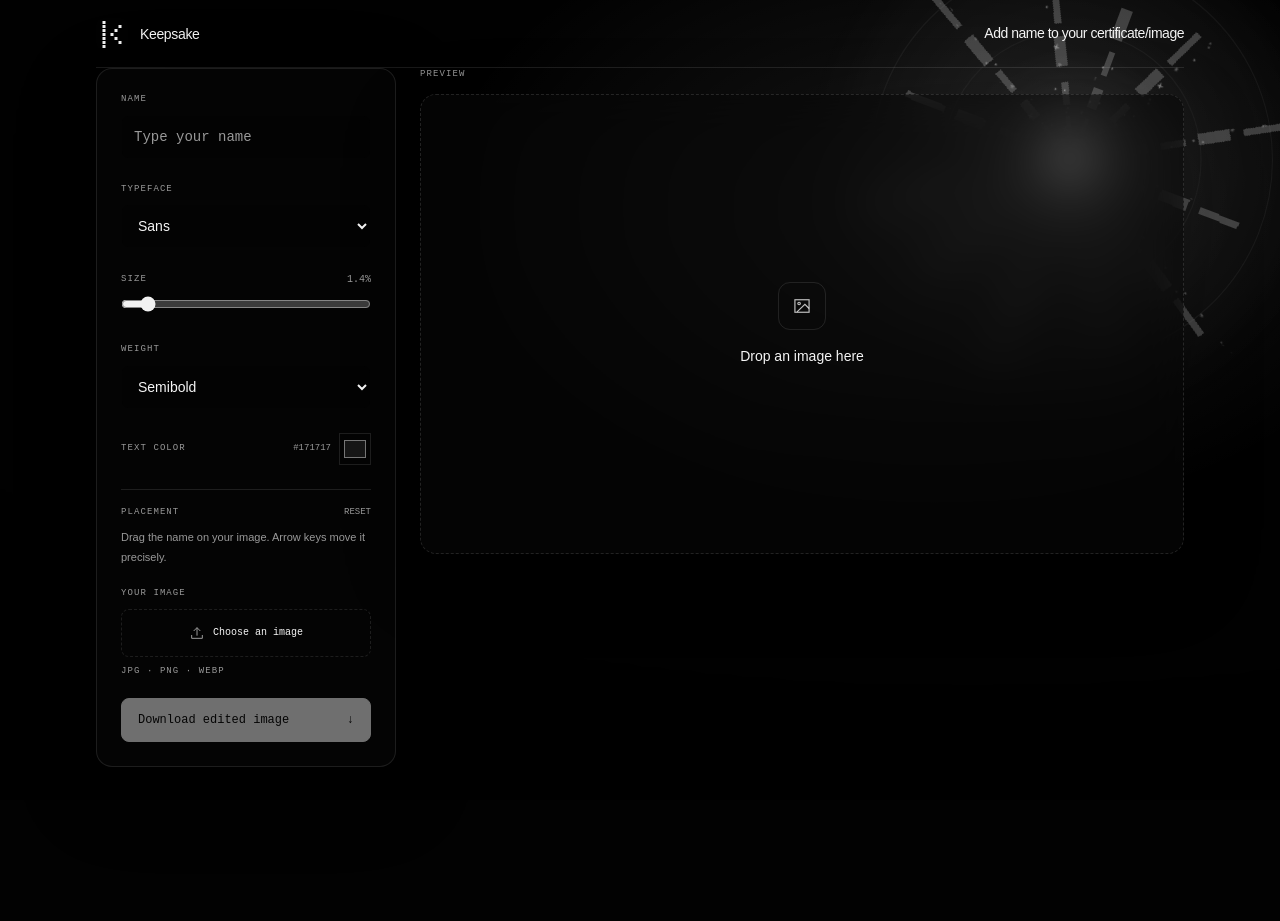
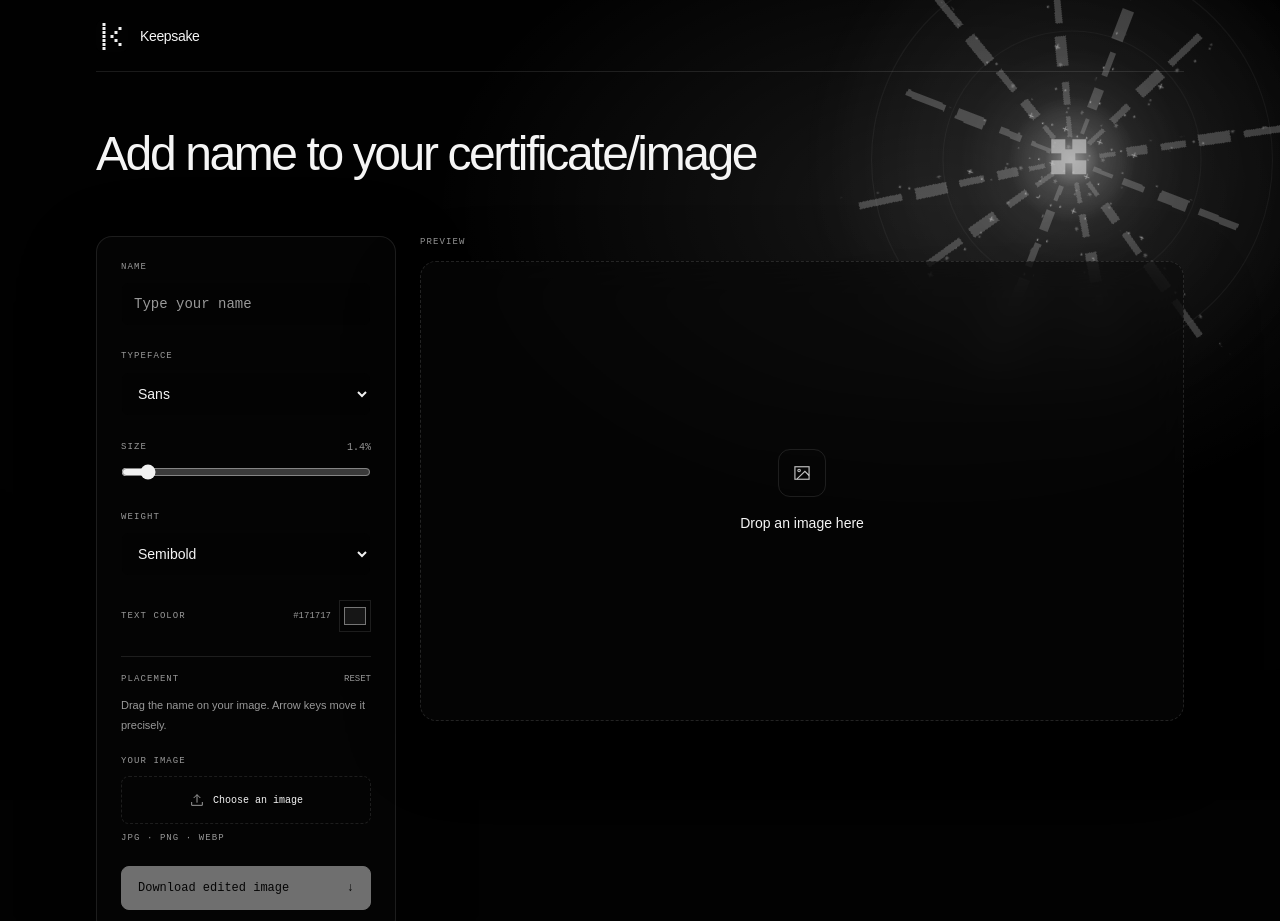
Before and after one commit to sajadxdp0/keepsake, an Astro site: page / in a window 1280 px wide. Shown: the top 921 px of the page. Before the commit the page ends 807 px from the top, so only its background shows below. Built offline with nearby package versions, Linux system fonts and the light colour scheme; Astro itself is replaced by a stand-in of ours.

Commit message:
revert: restore heading below site header

```diff
--- a/src/components/KeepsakeStudio.tsx
+++ b/src/components/KeepsakeStudio.tsx
@@ -223,15 +223,20 @@ export default function KeepsakeStudio() {
     <>
       <KeepsakeBackdrop />
       <main className="relative z-10 mx-auto min-h-screen max-w-6xl px-5 pb-10 sm:px-8">
-      <header className="flex min-h-[68px] items-center justify-between gap-3 border-b border-white/10 py-3">
-        <a href="#top" className="flex shrink-0 items-center gap-3 font-sans text-sm font-medium tracking-tight text-foreground">
+      <header className="flex h-[72px] items-center border-b border-white/10">
+        <a href="#top" className="flex items-center gap-3 font-sans text-sm font-medium tracking-tight text-foreground">
           <img src="/keepsake-mark.svg" width="32" height="32" alt="" className="size-8" />
           <span>Keepsake</span>
         </a>
-        <h1 id="top" className="text-right font-sans text-[11px] font-medium leading-tight tracking-[-0.035em] text-foreground sm:text-sm">
-          Add name to your certificate/image
-        </h1>
       </header>
+
+      <section id="top" className="py-10 sm:py-14">
+        <div>
+          <h1 className="font-sans text-4xl font-medium leading-[1.08] tracking-[-0.05em] text-foreground sm:text-5xl">
+            Add name to your certificate/image
+          </h1>
+        </div>
+      </section>
 
       <section className="grid gap-6 lg:grid-cols-[300px_minmax(0,1fr)]" aria-label="Image editor">
         <aside className="rounded-2xl border border-white/10 bg-card p-5 shadow-[0_24px_80px_rgba(0,0,0,0.3)] backdrop-blur-[22px] sm:p-6">
```
